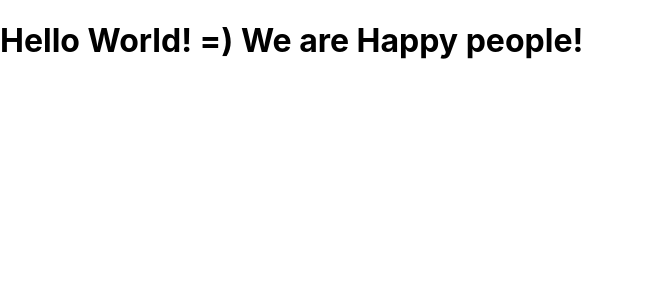
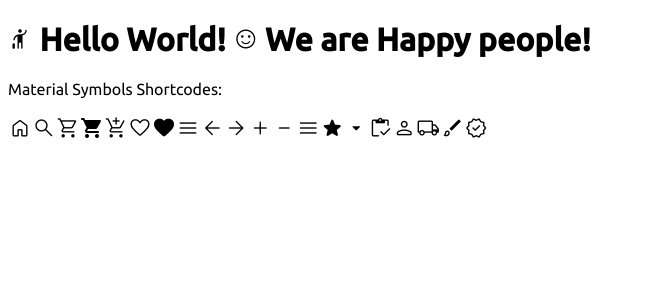
Before and after one commit to felipeandree/lojaestartandodevs, a React (Create React App) app: page / in a window 1280 px wide. Shown: the top 300 px of the page, without its empty margins (0-651 px from the left). Built offline with nearby package versions, Linux system fonts and the light colour scheme.

Commit message:
added icon library

```diff
--- a/package.json
+++ b/package.json
@@ -6,6 +6,7 @@
     "@testing-library/jest-dom": "^5.16.5",
     "@testing-library/react": "^13.3.0",
     "@testing-library/user-event": "^13.5.0",
+    "material-symbols": "^0.2.9",
     "react": "^18.2.0",
     "react-dom": "^18.2.0",
     "react-router-dom": "^6.3.0",
--- a/src/App.js
+++ b/src/App.js
@@ -4,8 +4,31 @@ function App() {
     <div className="App">
 
        <h1>
-        Hello World! =) We are Happy people!
+       <span class="material-symbols-rounded">hail</span> Hello World! <span class="material-symbols-rounded">sentiment_satisfied</span> We are Happy people!
        </h1>
+       Material Symbols Shortcodes: <br/><br/>
+       <span class="material-symbols-rounded">home</span>
+       <span class="material-symbols-rounded">search</span>
+       <span class="material-symbols-rounded">shopping_cart</span>
+       <span class="material-symbols-rounded fontfill">shopping_cart</span>
+       <span class="material-symbols-rounded">add_shopping_cart</span>
+       <span class="material-symbols-rounded">favorite</span>
+       <span class="material-symbols-rounded fontfill">favorite</span>
+       <span class="material-symbols-rounded">menu</span>
+       <span class="material-symbols-rounded">arrow_back</span>
+       <span class="material-symbols-rounded">arrow_forward</span>
+       <span class="material-symbols-rounded">add</span>
+       <span class="material-symbols-rounded">check_indeterminate_small</span>
+       <span class="material-symbols-rounded">menu</span>
+       <span class="material-symbols-rounded fontfill">star</span>
+       <span class="material-symbols-rounded">arrow_drop_down</span>
+       <span class="material-symbols-rounded">inventory</span>
+       <span class="material-symbols-rounded">person</span>
+       <span class="material-symbols-rounded">local_shipping</span>
+       <span class="material-symbols-rounded">brush</span>
+       <span class="material-symbols-rounded">verified</span>
+
+
     </div>
   );
 }
--- a/src/index.css
+++ b/src/index.css
@@ -1,8 +1,10 @@
+@import url('https://fonts.googleapis.com/css2?family=Ubuntu:wght@400;500&display=swap');
+@import 'material-symbols/rounded.css';
+
+
 body {
-  margin: 0;
-  font-family: -apple-system, BlinkMacSystemFont, 'Segoe UI', 'Roboto', 'Oxygen',
-    'Ubuntu', 'Cantarell', 'Fira Sans', 'Droid Sans', 'Helvetica Neue',
-    sans-serif;
+  margin: 10;
+  font-family: 'Ubuntu', sans-serif;
   -webkit-font-smoothing: antialiased;
   -moz-osx-font-smoothing: grayscale;
 }
@@ -11,3 +13,11 @@ code {
   font-family: source-code-pro, Menlo, Monaco, Consolas, 'Courier New',
     monospace;
 }
+
+.material-symbols-rounded {
+  font-variation-settings: 'FILL' 0, 'wght' 300, 'GRAD' 0, 'opsz' 32;
+}
+
+.fontfill {
+  font-variation-settings: 'FILL' 1;
+}
```
Also changed, not shown: 1 other file (tests, documents, lock files or other folders).
